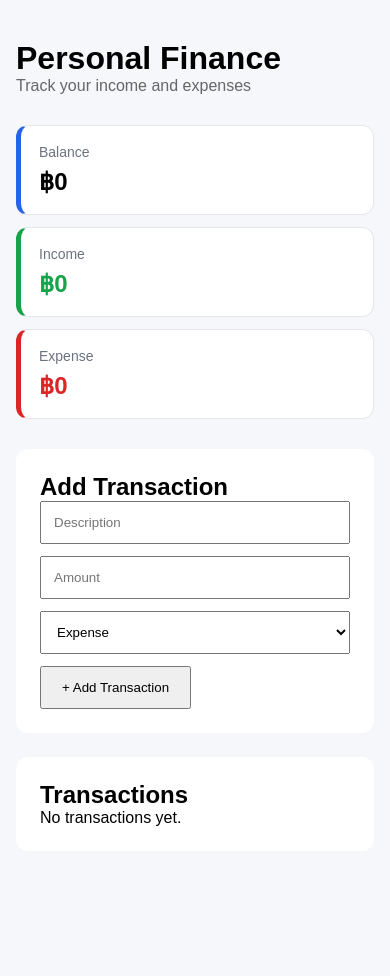
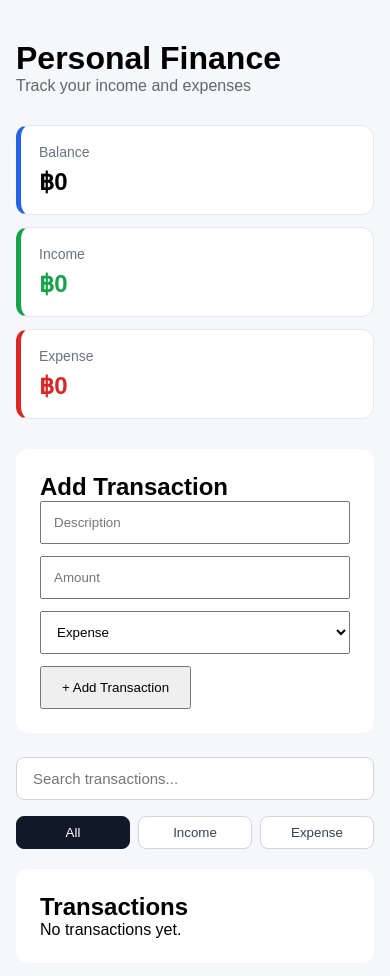
Before and after one commit to nattuwut/expense-tracker, a React (Vite) app: page / in a window 390 px wide. Shown: the top 976 px of the page. Before the commit the page ends 891 px from the top, so only its background shows below. Built offline with nearby package versions, Linux system fonts and the light colour scheme.

Commit message:
create search and filter

```diff
--- a/src/App.jsx
+++ b/src/App.jsx
@@ -5,6 +5,8 @@ import Header from "./components/Header";
 import SummaryCards from "./components/SummaryCards";
 import TransactionForm from "./components/TransactionForm";
 import TransactionList from "./components/TransactionList";
+import TransactionFilter from "./components/TransactionFilter";
+import TransactionSearch from "./components/TransactionSearch";
 
 function App() {
   const [transactions, setTransactions] = useState(() => {
@@ -15,12 +17,33 @@ function App() {
       : [];
   });
 
+  const [filter, setFilter] = useState("all");
+  const [search, setSearch] = useState("");
+
   useEffect(() => {
     localStorage.setItem(
       "transactions",
       JSON.stringify(transactions)
     );
   }, [transactions]);
+
+  const filteredTransactions = transactions
+    .filter((transaction) => {
+      const matchesFilter =
+        filter === "all" ||
+        transaction.type === filter;
+
+      const matchesSearch =
+        transaction.description
+          .toLowerCase()
+          .includes(search.toLowerCase());
+
+      return matchesFilter && matchesSearch;
+    })
+    .sort(
+      (a, b) =>
+        new Date(b.date) - new Date(a.date)
+    );
 
   function handleDeleteTransaction(id) {
     setTransactions((prev) =>
@@ -53,8 +76,18 @@ function App() {
         setTransactions={setTransactions}
       />
 
+      <TransactionSearch
+        search={search}
+        onSearch={setSearch}
+      />
+
+      <TransactionFilter
+        filter={filter}
+        onFilterChange={setFilter}
+      />
+
       <TransactionList
-        transactions={transactions}
+        transactions={filteredTransactions}
         onDelete={handleDeleteTransaction}
         onEdit={handleEditTransaction}
       />
--- /dev/null
+++ b/src/components/TransactionFilter.jsx
@@ -0,0 +1,35 @@
+import "./../styles/TransactionFilter.css";
+
+function TransactionFilter({
+  filter,
+  onFilterChange,
+}) {
+  return (
+    <div className="transaction-filter">
+
+      <button
+        className={filter === "all" ? "active" : ""}
+        onClick={() => onFilterChange("all")}
+      >
+        All
+      </button>
+
+      <button
+        className={filter === "income" ? "active" : ""}
+        onClick={() => onFilterChange("income")}
+      >
+        Income
+      </button>
+
+      <button
+        className={filter === "expense" ? "active" : ""}
+        onClick={() => onFilterChange("expense")}
+      >
+        Expense
+      </button>
+
+    </div>
+  );
+}
+
+export default TransactionFilter;
--- a/src/components/TransactionForm.jsx
+++ b/src/components/TransactionForm.jsx
@@ -14,6 +14,7 @@ function TransactionForm({ setTransactions }) {
       description: description.trim(),
       amount: Number(amount),
       type: type,
+      date: new Date().toISOString().split("T")[0],
     };
 
     setTransactions((prev) => [
--- a/src/components/TransactionItem.jsx
+++ b/src/components/TransactionItem.jsx
@@ -102,6 +102,10 @@ function TransactionItem({
               {transaction.description}
             </span>
 
+            <span className="transaction-date">
+              {transaction.date}
+            </span>
+
             <span className="transaction-type">
               {transaction.type === "income"
                 ? "Income"
@@ -113,11 +117,10 @@ function TransactionItem({
           <div className="transaction-actions">
 
             <span
-              className={`transaction-amount ${
-                transaction.type === "income"
+              className={`transaction-amount ${transaction.type === "income"
                   ? "income"
                   : "expense"
-              }`}
+                }`}
             >
               {transaction.type === "income"
                 ? "+"
--- /dev/null
+++ b/src/components/TransactionSearch.jsx
@@ -0,0 +1,19 @@
+import "./../styles/TransactionSearch.css";
+
+function TransactionSearch({
+  search,
+  onSearch,
+}) {
+  return (
+    <div className="transaction-search">
+      <input
+        type="text"
+        placeholder="Search transactions..."
+        value={search}
+        onChange={(e) => onSearch(e.target.value)}
+      />
+    </div>
+  );
+}
+
+export default TransactionSearch;
--- /dev/null
+++ b/src/styles/TransactionFilter.css
@@ -0,0 +1,35 @@
+.transaction-filter {
+  display: flex;
+  gap: 8px;
+  margin-bottom: 20px;
+}
+
+.transaction-filter button {
+  padding: 8px 16px;
+  border: 1px solid #d1d5db;
+  border-radius: 8px;
+  background: white;
+  color: #374151;
+  cursor: pointer;
+  transition: 0.2s;
+}
+
+.transaction-filter button:hover {
+  background: #f3f4f6;
+}
+
+.transaction-filter button.active {
+  background: #111827;
+  color: white;
+  border-color: #111827;
+}
+
+@media (max-width: 600px) {
+  .transaction-filter {
+    width: 100%;
+  }
+
+  .transaction-filter button {
+    flex: 1;
+  }
+}
--- a/src/styles/TransactionItem.css
+++ b/src/styles/TransactionItem.css
@@ -16,6 +16,11 @@
 
 .transaction-description {
     font-weight: 600;
+}
+
+.transaction-date {
+    font-size: 13px;
+    color: #6b7280;
 }
 
 .transaction-type {
--- /dev/null
+++ b/src/styles/TransactionSearch.css
@@ -0,0 +1,22 @@
+.transaction-search {
+  margin-bottom: 16px;
+}
+
+.transaction-search input {
+  width: 100%;
+  box-sizing: border-box;
+
+  padding: 12px 16px;
+
+  border: 1px solid #d1d5db;
+  border-radius: 8px;
+
+  font-size: 15px;
+  outline: none;
+
+  transition: border-color 0.2s;
+}
+
+.transaction-search input:focus {
+  border-color: #111827;
+}
```
